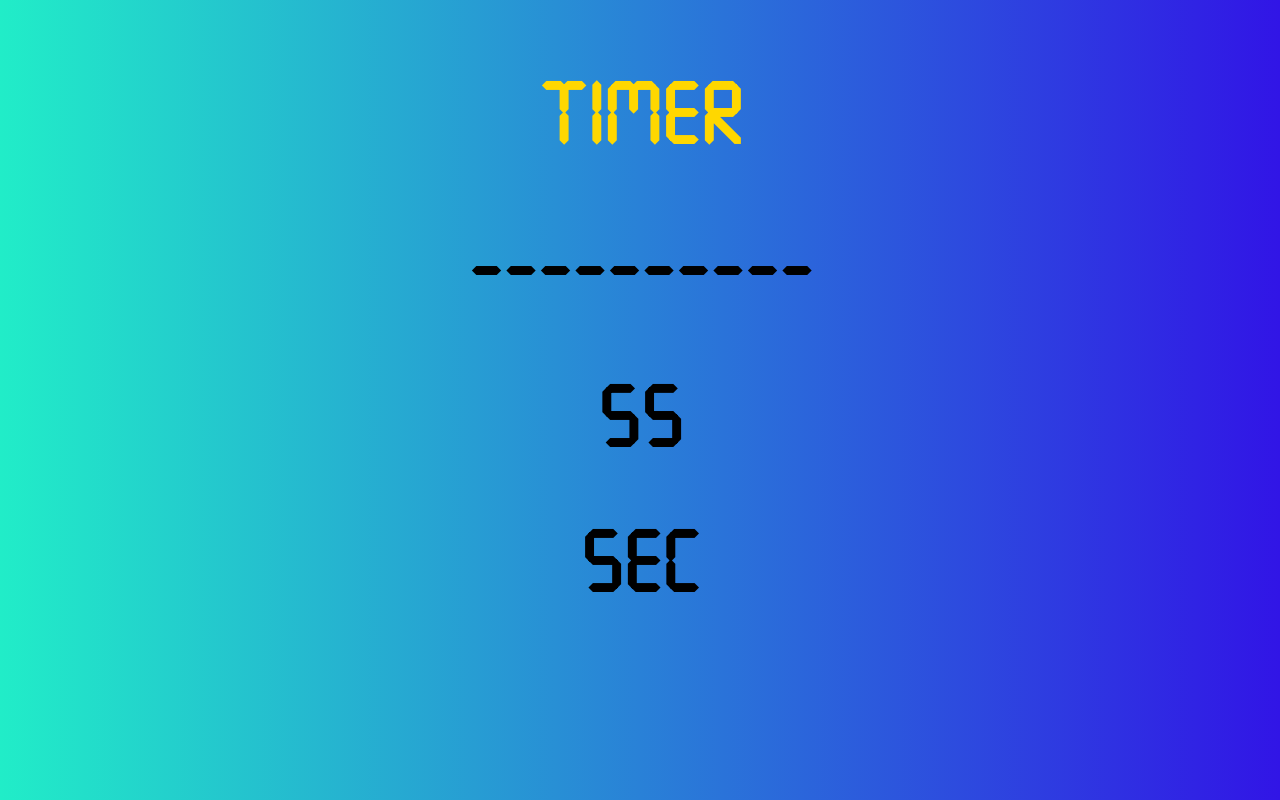
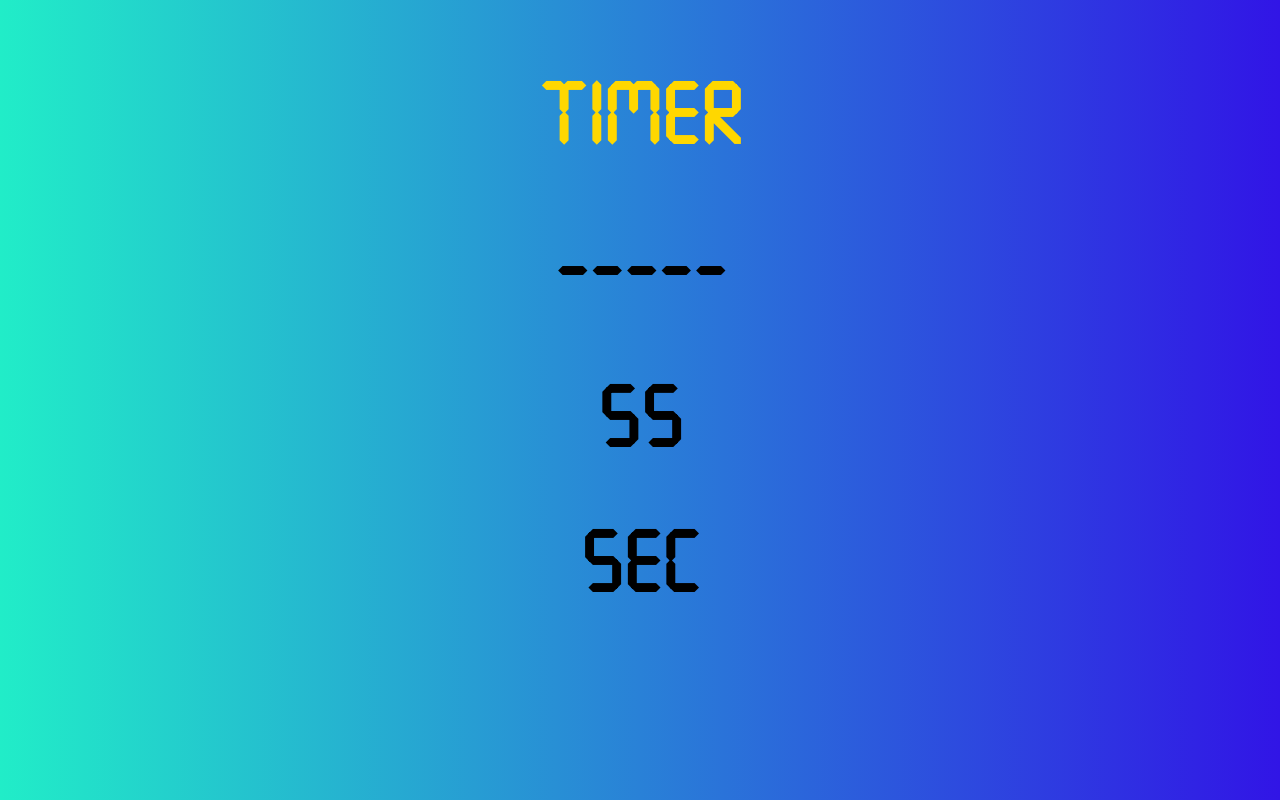
Before and after one commit to Gaurav-N-Prabhu/timer, a plain HTML site: page index.html in a window 1280 px wide. Drawn offline with Linux system fonts and the light colour scheme.

Commit message:
Update index.html

```diff
--- a/index.html
+++ b/index.html
@@ -11,7 +11,7 @@
 	<div class="container">
 
 		<h2>Timer</h2>
-		<h1>----------</h1>
+		<h1>-----</h1>
 		<h1 id="count">60</h1>
 		<h1>sec</h1>
 	</div>
```
